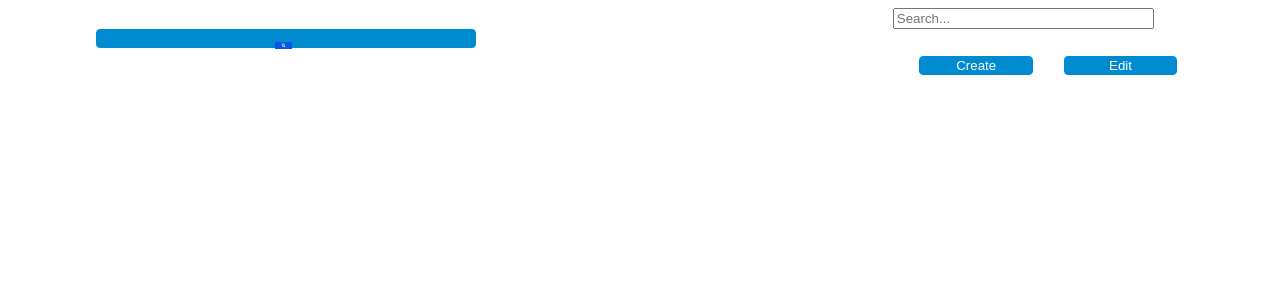
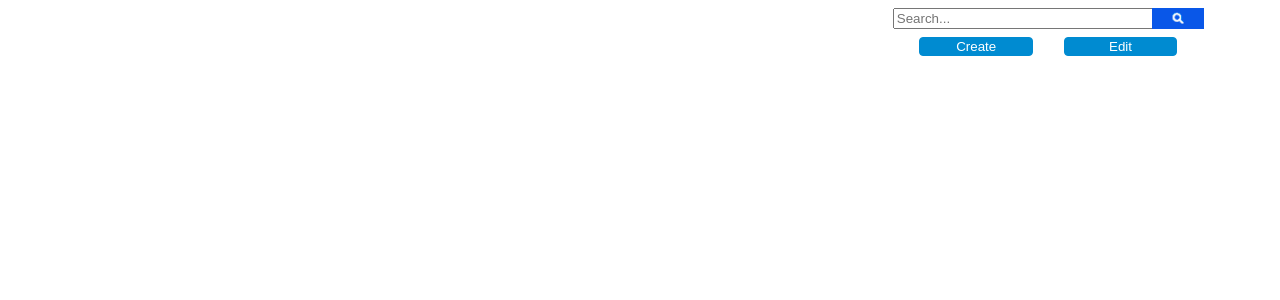
Before and after one commit to RalphBayer/ConWiki, a Flask app: page /topbar in a window 1280 px wide. Shown: the top 300 px of the page. Run offline with Flask 2, Linux system fonts and the light colour scheme.

Commit message:
Update topbar.css

```diff
--- a/ConWiki/static/css/topbar.css
+++ b/ConWiki/static/css/topbar.css
@@ -1,17 +1,31 @@
+form {
+         width: 100%;
+     }
+
 input {
           width: 20%;
 
           margin-left: 70%;
       }
 
-img {
-        width: 4.5%;
+#search_btn {
+                margin-left: -1%;
 
-        margin-left: -5px;
+                padding: 0px 0px;
+
+                border : none;
+                outline: none;
+
+                background-color: Transparent;
+            }
+
+#search_btn_image {
+                      width : 79%;
+
                       margin-bottom: -6px;
                   }
 
-button {
+.nav_btn {
              width: 30%;
 
              margin-left: 7%;
@@ -24,7 +38,7 @@ button {
              color: white;
          }
 
-button:hover {
+.nav_btn:hover {
                    border: 1px solid rgb(0, 151, 227);
 
                    background-color: rgb(0, 151, 227);
```
Lines whose indentation alone changed are shown as unchanged.
